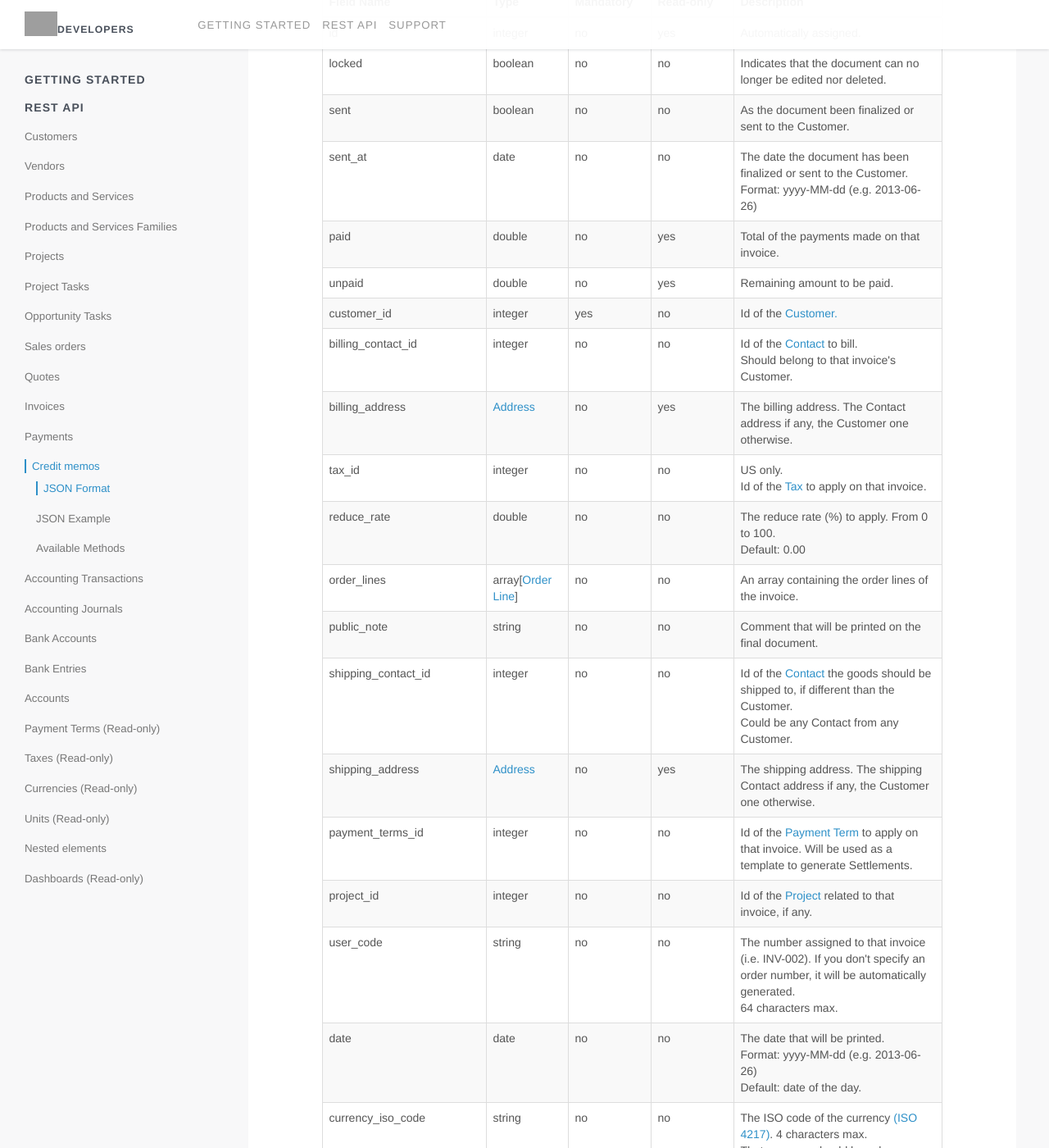
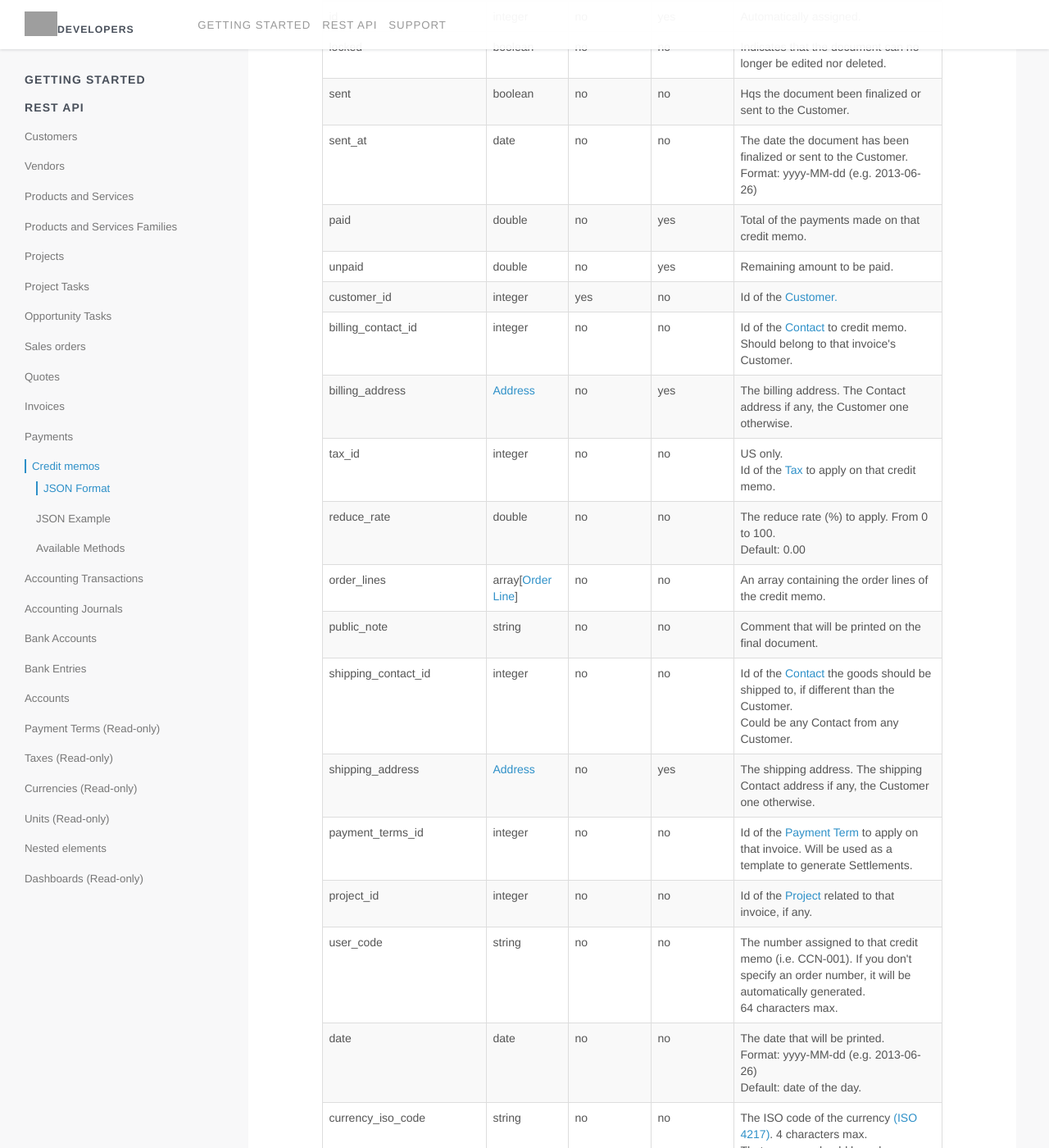
Before and after one commit to myERP/myerp.github.io, a Jekyll site: the page built from docs/1.0/api/index.html, in a window 1280 px wide and 1400 px high, scrolled down 26973 px. Shown: the whole window at 82% size. Built offline with Jekyll 4.4.1, drawn with Linux system fonts in a browser that asks for light colours; nearby versions of some CDN libraries; Markdown is read by kramdown in place of the engine named in the settings; some of the changed text lies outside the part shown; grey boxes are pictures that could not be loaded.

Commit message:
doc: fixed mistakes in articles of credit memo and invoice

```diff
--- a/_includes/1.0/api/creditmemo.html
+++ b/_includes/1.0/api/creditmemo.html
@@ -29,7 +29,7 @@
                 <td>{{ site.format.type.boolean }}</td>
                 <td>no</td>
                 <td>no</td>
-                <td>As the document been finalized or sent to the Customer.</td>
+                <td>Hqs the document been finalized or sent to the Customer.</td>
             </tr>
             <tr>
                 <td>sent_at</td>
@@ -45,7 +45,7 @@
                 <td>{{ site.format.type.double }}</td>
                 <td>no</td>
                 <td>yes</td>
-                <td>Total of the payments made on that invoice.</td>
+                <td>Total of the payments made on that credit memo.</td>
             </tr>
             <tr>
                 <td>unpaid</td>
@@ -66,7 +66,7 @@
                 <td>{{ site.format.type.integer }}</td>
                 <td>no</td>
                 <td>no</td>
-                <td>Id of the <a href="/docs/1.0/api/#contact" title="">Contact</a> to bill.<br />Should belong to that invoice's Customer.</td>
+                <td>Id of the <a href="/docs/1.0/api/#contact" title="">Contact</a> to credit memo.<br />Should belong to that invoice's Customer.</td>
             </tr>
             <tr>
                 <td>billing_address</td>
@@ -80,7 +80,7 @@
                 <td>{{ site.format.type.integer }}</td>
                 <td>no</td>
                 <td>no</td>
-                <td>US only.<br />Id of the <a href="/docs/1.0/api/#tax" title="">Tax</a> to apply on that invoice.</td>
+                <td>US only.<br />Id of the <a href="/docs/1.0/api/#tax" title="">Tax</a> to apply on that credit memo.</td>
             </tr>
             <tr>
                 <td>reduce_rate</td>
@@ -94,7 +94,7 @@
                 <td>{{ site.format.type.order_line }}</td>
                 <td>no</td>
                 <td>no</td>
-                <td>An array containing the order lines of the invoice.</td>
+                <td>An array containing the order lines of the credit memo.</td>
             </tr>
             <tr>
                 <td>public_note</td>
@@ -136,7 +136,7 @@
                 <td>{{ site.format.type.string }}</td>
                 <td>no</td>
                 <td>no</td>
-                <td>The number assigned to that invoice (i.e. INV-002). If you don't specify an order number, it will be automatically generated.<br />64 characters max.</td>
+                <td>The number assigned to that credit memo (i.e. CCN-001). If you don't specify an order number, it will be automatically generated.<br />64 characters max.</td>
             </tr>
             <tr>
                 <td>date</td>
--- a/_includes/1.0/api/invoice.html
+++ b/_includes/1.0/api/invoice.html
@@ -195,7 +195,6 @@
                 <td>no</td>
                 <td>yes</td>
                 <td>The invoice status, among :<br />
-                    1: Not invoiced (default)<br />
                     2: Invoiced<br />
                     3: Cancelled</td>
             </tr>
--- a/_includes/1.0/api/json/invoice.json
+++ b/_includes/1.0/api/json/invoice.json
@@ -76,7 +76,7 @@
   "paid": 770.1,
   "unpaid": 370.1,
   "delivery_status": 1,
-  "invoice_status": 1,
+  "invoice_status": 2,
   "payments_id": [
     32,
     33
```
